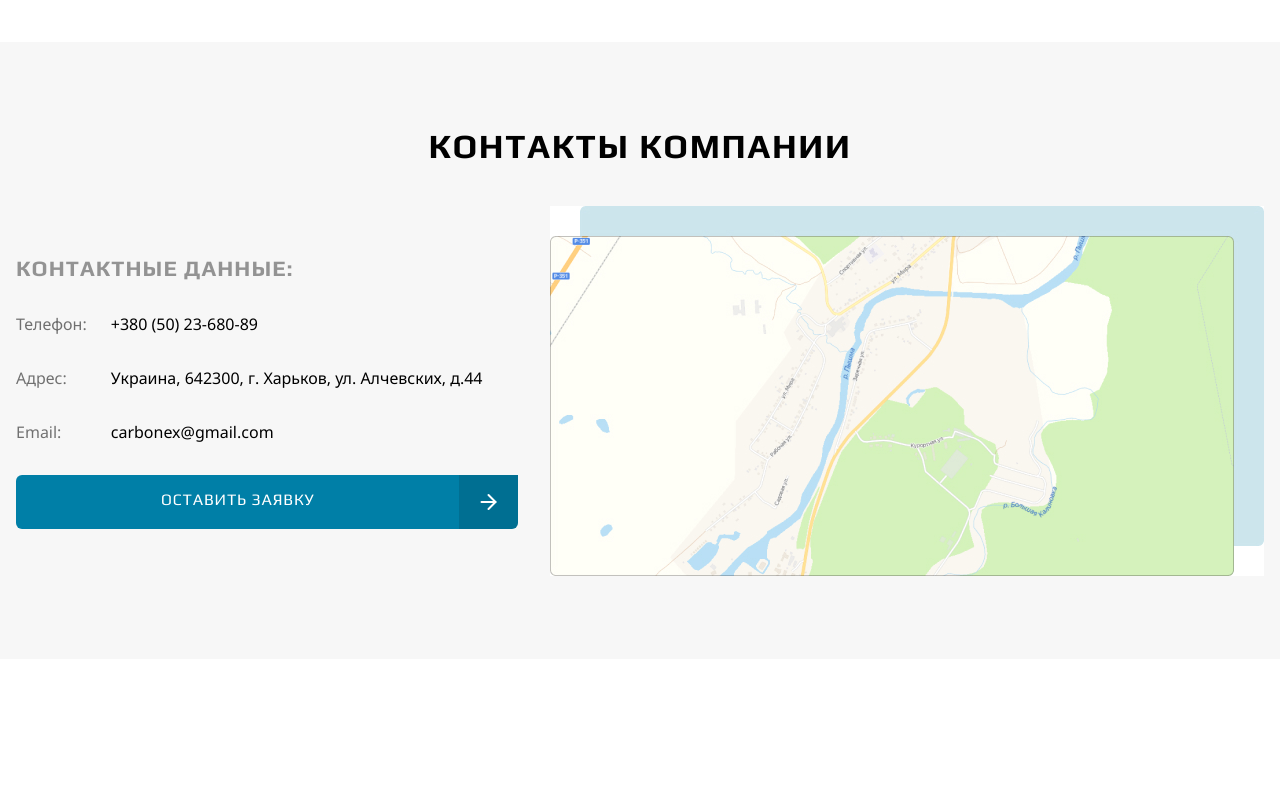
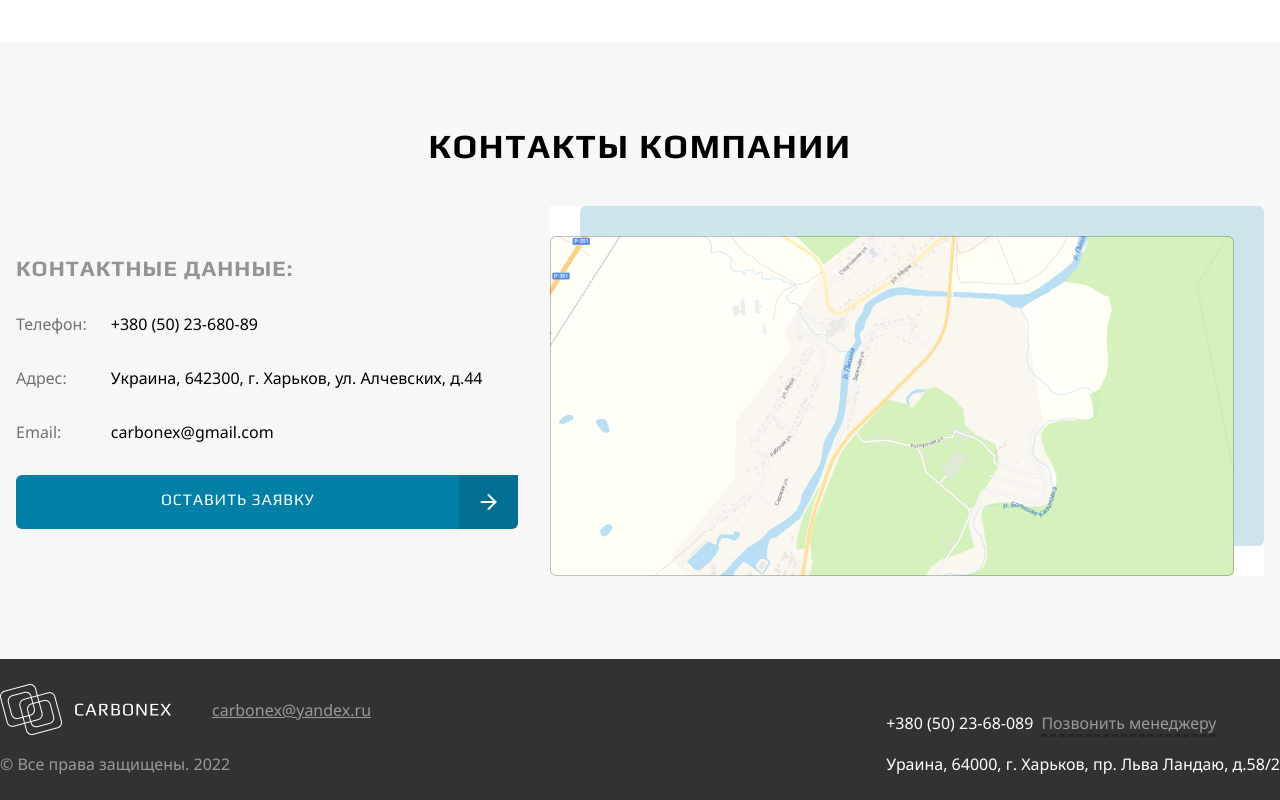
Before and after one commit to sergiykostiv/carbonex-site, a plain HTML site: page index.html in a window 1280 px wide. Shown: the part 4996-5796 px from the top of the page. Before the commit the page ends 5655 px from the top, so only its background shows below. Drawn offline with Linux system fonts and the light colour scheme.

Commit message:
added adaptive tegs

```diff
--- a/index.html
+++ b/index.html
@@ -252,11 +252,14 @@
       </div>
     </section>
   </main>
-  <!-- <footer class="footer">
+  <footer class="footer">
     <div class="container">
       <div class="footer__box">
         <div class="footer__top">
-          <img class="footer__top-logo" src="images/main/footer/logo_footer.png" alt="logo">
+          <div class="footer__top-logo">
+            <img class="footer__top-logo--img" src="images/main/footer/logo_footer.png" alt="logo">
+            <a class="footer__top-mail" href="mailto:carbonex@yandex.ru">carbonex@yandex.ru</a>
+          </div>
           <h4 class="footer__top-rights">© Все права защищены. 2022</h4>
         </div>
         <div class="footer__midle">
@@ -277,8 +280,18 @@
           <a class="footer__bottom-address" href="#">Ураина, 64000, г. Харьков, пр. Льва Ландаю, д.58/2</a>
         </div>
       </div>
+      <div class="footer__mobile-box">
+        <img class="footer__top-logo--img" src="images/main/footer/logo_footer.png" alt="logo">
+        <div class="footer__bottom-top">
+          <a class="footer__bottom-number" href="tell:+380502368089">+380 (50) 23-68-089</a>
+          <a class="footer__bottom-сallback" href="№">Позвонить менеджеру</a>
+        </div>
+        <a class="footer__midle-mail" href="mailto:carbonex@yandex.ru">carbonex@yandex.ru</a>
+        <h4 class="footer__top-rights">© Все права защищены. 2022</h4>
+        <a class="footer__bottom-address" href="#">Ураина, 64000, г. Харьков, пр. Льва Ландаю, д.58/2</a>
+      </div>
     </div>
-  </footer> -->
+  </footer>
 
   <script src="js/main.js"></script>
 </body>
--- a/scss/style.scss
+++ b/scss/style.scss
@@ -871,7 +871,22 @@
 
     &__top {
         &-logo {
+            display: flex;
+            justify-content: flex-start;
+            align-items: center;
             padding-bottom: 18px;
+            column-gap: 40px
+        }
+
+        &-mail {
+            display: none;
+            font-family: 'Noto Sans';
+            font-style: normal;
+            font-weight: 400;
+            font-size: 16px;
+            line-height: 22px;
+            color: #fff;
+            opacity: 0.5;
         }
 
         &-rights {
@@ -885,7 +900,6 @@
     }
 
     &__midle {
-
         display: flex;
         flex-direction: column;
         min-width: 705px;
@@ -926,11 +940,10 @@
     }
 
     &__bottom {
-
         display: flex;
         flex-direction: column;
-        justify-content: space-between;
-        row-gap: 32px;
+        justify-content: flex-end;
+        row-gap: 16px;
 
         a {
             color: #fff;
@@ -967,22 +980,41 @@
             line-height: 22px;
         }
     }
+
+    &__mobile-box {
+        display: none;
+        flex-direction: column;
+        column-gap: 20px;
+        align-items: center;
+        align-items: center;
+    }
 }
 
 @media (max-width: 1280px) {
     .footer {
 
+        &__top {
+            &-mail {
+                display: block;
+            }
+        }
+
         &__midle {
-
-            &-menu {
-                display: none;
-            }
+            display: none;
         }
     }
 }
 
 @media (max-width: 768px) {
+    .footer {
+        &__box {
+            display: none;
+        }
 
+        &__mobile-box {
+            display: flex;
+        }
+    }
 }
 
 @media (max-width: 320px) {
```
Also changed, not shown: css/style.css, 1 other file.
